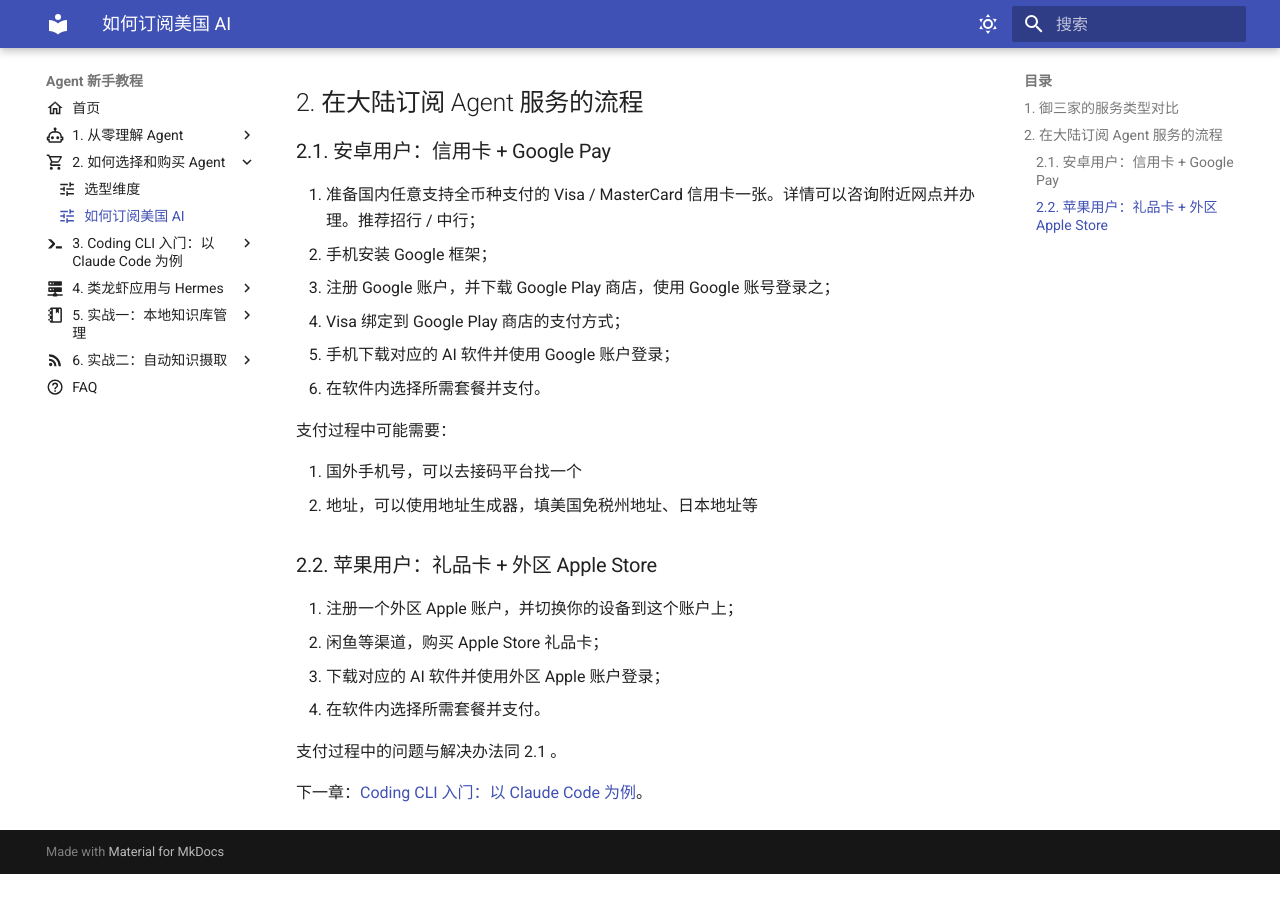
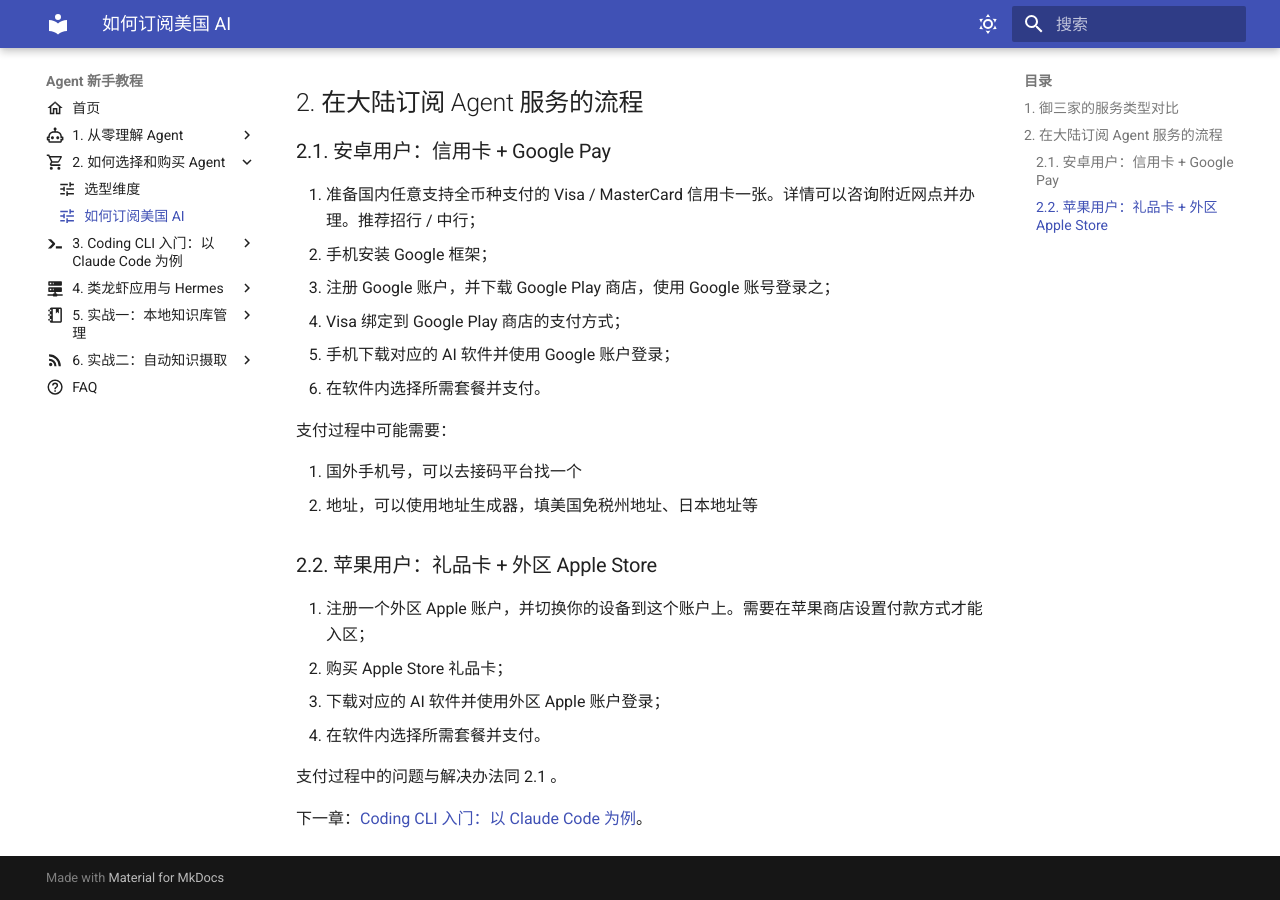
Before and after one commit to CMander02/AgentTutorial, an MkDocs documentation site: the page built from docs/choose/how-to-buy-us-services.md, in a window 1280 px wide and 900 px high, scrolled down 942 px. Built offline with MkDocs 1.6.1 and Material for MkDocs 9.7.7, drawn with Linux system fonts in a browser that asks for light colours; before the commit the page ends 1816 px from its top, so only the background shows below that.

Commit message:
Fix tutorial typos from review

```diff
--- a/docs/choose/how-to-buy-us-services.md
+++ b/docs/choose/how-to-buy-us-services.md
@@ -48,8 +48,8 @@
 
 ### 2.2. 苹果用户：礼品卡 + 外区 Apple Store
 
-1.   注册一个外区 Apple 账户，并切换你的设备到这个账户上；
-2.   闲鱼等渠道，购买 Apple Store 礼品卡；
+1.   注册一个外区 Apple 账户，并切换你的设备到这个账户上。需要在苹果商店设置付款方式才能入区；
+2.   购买 Apple Store 礼品卡；
 3.   下载对应的 AI 软件并使用外区 Apple 账户登录；
 4.   在软件内选择所需套餐并支付。
 
```
Also changed, not shown: docs/agent/forms.md (+2 -2 lines), docs/choose/index.md (+1 -1 lines), docs/index.md (+1 -1 lines).
